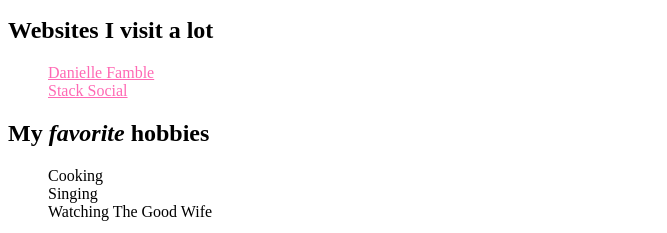
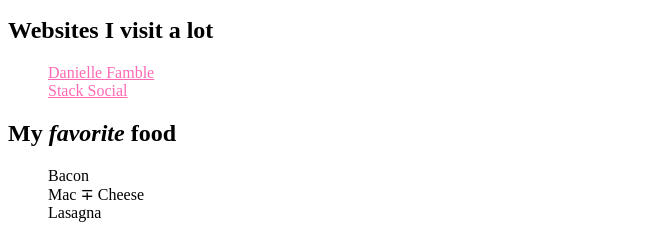
Before and after one commit to daniellefamble/daniellefamble.github.io, a plain HTML site: page index.html in a window 1280 px wide. Shown: the part 567-800 px from the top of the page, without its empty margins (0-667 px from the left). Drawn offline with Linux system fonts and the light colour scheme.

Commit message:
Change hobbies to food

```diff
--- a/index.html
+++ b/index.html
@@ -16,11 +16,11 @@
       <li><a href="http://www.stacksocial.com">Stack Social</a></li>
     </ul>
 
-    <h2>My <em>favorite</em> hobbies</h2>
+    <h2>My <em>favorite</em> food</h2>
     <ol>
-      <li>Cooking</li>
-      <li>Singing</li>
-      <li>Watching The Good Wife</li>
+      <li>Bacon</li>
+      <li>Mac &mp; Cheese</li>
+      <li>Lasagna</li>
     </ol>
     <H3>What I'm up to</H3>
     <p class="danielle">I am a singer/actor based in New York City. I just finished my Off-Broadway run of <em>Peace, Love, and Cupcakes: The Musical!</em> Right now I am auditioning for voice overs and working at a comedy club.
```
